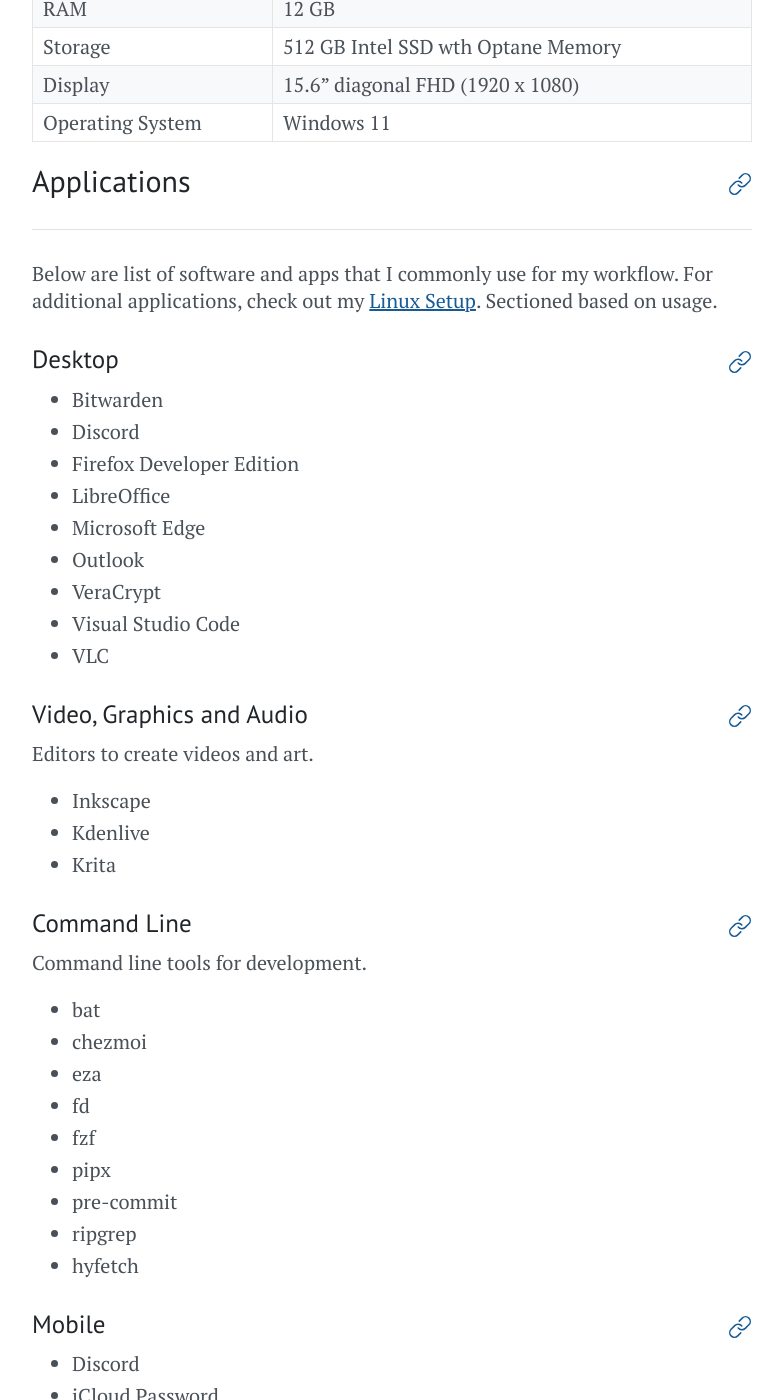
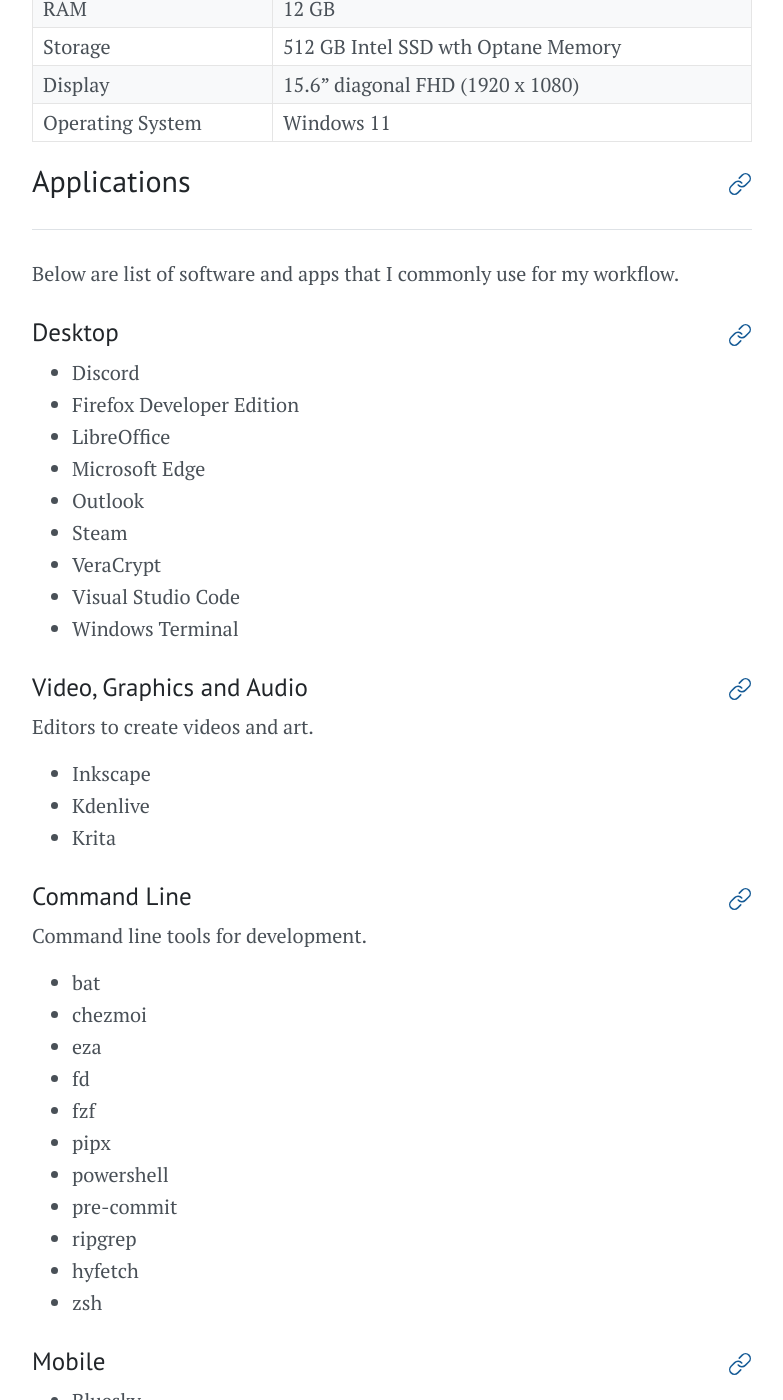
Before and after one commit to TwoPizza9621536/twopizza9621536.github.io, a Jekyll site: the page built from pages/about.md, in a window 1280 px wide and 1400 px high, scrolled down 840 px. Shown: the whole window, without its empty margins (248-1031 px from the left). Built offline with Jekyll 4.4.1, drawn with Linux system fonts in a browser that asks for light colours; cached includes are drawn as plain includes; some web fonts are replaced.

Commit message:
Fix footer and minifier
Signed-off-by: Samuel Wu <twopizza9621536@gmail.com>

```diff
--- a/_includes/footer.html
+++ b/_includes/footer.html
@@ -1,5 +1,19 @@
 <footer class="sidebar-item">
   {% include_cached mozilla.html %}
 
-  <p>&copy; {{ site.time | date: '%Y' }}. All rights reserved.</p>
+  <p>
+    Hosted on <a href="https://pages.github.com">GitHub Pages</a>.
+    <br>
+    Source code is hosted on
+    <a href="{{ site.github.repository_url }}">Github</a>.
+    <br>
+    Build with <a href="https://jekyllrb.com">Jekyll</a>.
+  </p>
+
+  <p>
+    Except where otherwise <a href="{{ '/license' | relative_url }}">noted</a>,
+    this website is licensed under the
+    <a rel="license" href="https://creativecommons.org/licenses/by-sa/4.0/">
+      CC BY-SA 4.0</a>.
+  </p>
 </footer>
--- a/pages/about.md
+++ b/pages/about.md
@@ -37,22 +37,19 @@
 
 ---
 
-Below are list of software and apps that I commonly use for my workflow. For
-additional applications, check out my
-[Linux Setup]({{ '/linux' | relative_url }}).
-Sectioned based on usage.
+Below are list of software and apps that I commonly use for my workflow.
 
 ### Desktop
 
-- Bitwarden
 - Discord
 - Firefox Developer Edition
 - LibreOffice
 - Microsoft Edge
 - Outlook
+- Steam
 - VeraCrypt
 - Visual Studio Code
-- VLC
+- Windows Terminal
 
 ### Video, Graphics and Audio
 
@@ -72,12 +69,15 @@
 - fd
 - fzf
 - pipx
+- powershell
 - pre-commit
 - ripgrep
 - hyfetch
+- zsh
 
 ### Mobile
 
+- Bluesky
 - Discord
 - iCloud Password
 - Metatext
```
Also changed, not shown: package.json (deleted, +0 -13 lines), .github/workflows/jekell.yml, .html-minifier.json (deleted), .minify.json (added), 1 other file.
